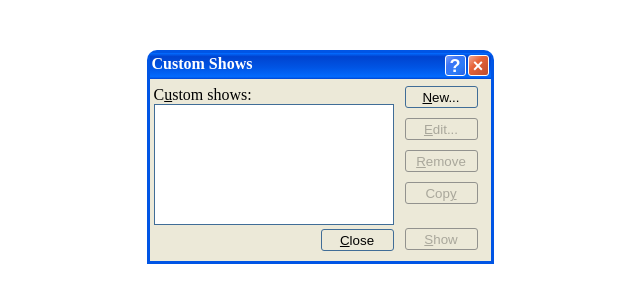
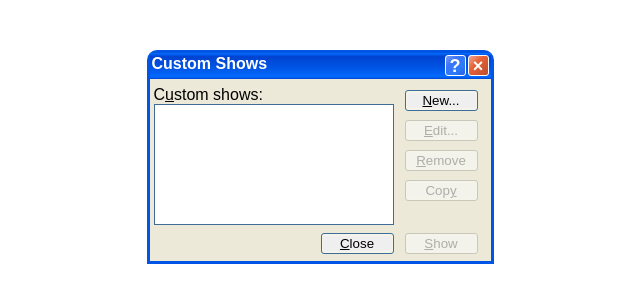
Before and after one commit to uc-vrm/css-asignment, a plain HTML site: page index.html in a window 1280 px wide. Shown: the whole page, without its empty margins (320-960 px from the left). Drawn offline with Linux system fonts and the light colour scheme.

Commit message:
new update

```diff
--- a/index.html
+++ b/index.html
@@ -13,8 +13,8 @@
         <div class="header">
             <span>Custom Shows</span>
             <!-- header buttons started -->
-            <button class="btn close">&times;</button>
-            <button class="btn help">&#63;</button>
+            <button type="button" id="close_box" name="close_box" class="btn close">&times;</button>
+            <button type="button" id="help_box" name="help_box" class="btn help">&#63;</button>
             <!-- end of header buttons -->
         </div>
         <!-- inner box(control box) starts -->
@@ -22,15 +22,15 @@
             <div class="box-content">
                 <p>C<u>u</u>stom shows:</p>
                 <textarea id="text_content" name="text_content"></textarea>
-                <div id="btn-close"><button class="btn-close btn-options"><u>C</u>lose</button></div>
+                <div id="btn-close"><button type="button" id="btn_close" name="btn_close" class="btn-close btn-options"><u>C</u>lose</button></div>
             </div>
             <div class="box-options">
                 <!-- option buttons (control buttons) starts -->
-                <div id="parent_new"><button class="btn-options" id="new"><u>N</u>ew...</button></div>
-                <div class="disabled"><button class="btn-options" id="edit" disabled><u>E</u>dit...</button></div>
-                <div class="disabled"><button class="btn-options" id="remove" disabled><u>R</u>emove</button></div>
-                <div class="disabled" id="copy_parent"><button class="btn-options" id="copy" disabled>Cop<u>y</u></button></div>
-                <div class="disabled"><button class="btn-options" id="shaow" disabled><u>S</u>how</button></div>
+                <div id="parent_new"><button type="button" class="btn-options" name="new" id="new"><u>N</u>ew...</button></div>
+                <div class="disabled"><button type="button" class="btn-options" name="edit" id="edit" disabled><u>E</u>dit...</button></div>
+                <div class="disabled"><button type="button" class="btn-options" name="remove" id="remove" disabled><u>R</u>emove</button></div>
+                <div class="disabled" id="copy_parent"><button type="button" class="btn-options" name="copy" id="copy" disabled>Cop<u>y</u></button></div>
+                <div class="disabled"><button type="button" class="btn-options" name="show" id="shaow" disabled><u>S</u>how</button></div>
                 <!-- end of option buttons -->
             </div>
         </div>
--- a/style.css
+++ b/style.css
@@ -2,11 +2,14 @@
     box-sizing: border-box;
     margin: 0;
     padding: 0;
+    font-family: 'Arial';
 }
 
 .outer-box {
     width: 347px;
-    border-radius: 10px 10px 0px 0px;
+    border-radius: 10px 10px 0 0;
+    -moz-border-radius: 10px 10px 0 0;
+    -webkit-border-radius: 10px 10px 0 0;
     margin: auto;
     margin-top: 50px;
     background-color: #0055e5;
@@ -38,10 +41,11 @@
 /* radius to the borders */
 .box-options div,#btn-close,.btn-options,.header .btn {
     border-radius: 3px;
+    -webkit-border-radius: 3px;
+    -moz-border-radius: 3px;
 }
 
 .header .btn {
-    height: 21px;
     width: 21px;
     font-size: 18px;
     margin-left: 2px;
@@ -79,8 +83,12 @@
     height: 182px;
 }
 
-.inner-box,.btn-options {
+.inner-box {
     background-color: #ece9d8;
+}
+
+#btn-close,.box-options div{
+    background-color: #F5F4EA;
 }
 
 .box-content {
@@ -94,12 +102,15 @@
 
 .box-content #text_content {
     resize: none;
-    outline: none;
 }
 
 /* right align buttons*/
 #btn-close,.box-options,.header .btn {
     float: right;
+}
+
+#btn-close,.box-options{
+    margin-top: 4px;
 }
 
 .box-options {
@@ -111,11 +122,15 @@
     padding: 3px;
 }
 
+.box-options div,#btn-close,.header .btn{
+    height: 21px;
+}
+
 .box-options div,#btn-close {
-    border: 1px solid #92928e;
+    border: 1px solid #C9C7BA;
     width: 73px;
-    margin-bottom: 10px;
-    padding: 1px;
+    margin-bottom: 9px;
+    padding: 0 1px;
 }
 
 /* color of borders of buttons and textarea */
@@ -154,5 +169,5 @@
 }
 
 .box-options #copy_parent {
-    margin-bottom: 24px;
+    margin-bottom: 32px;
 }
```
